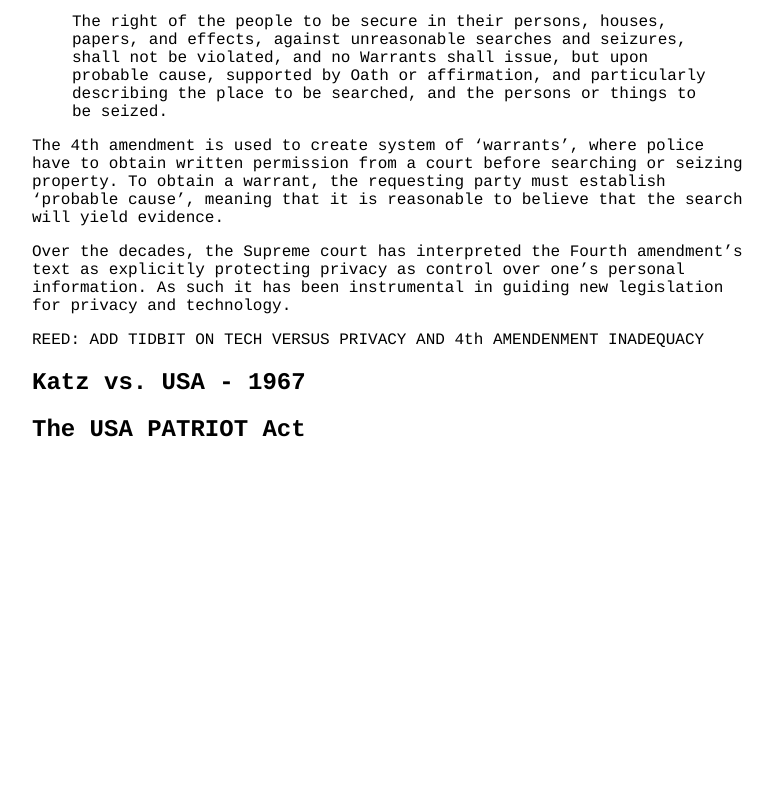
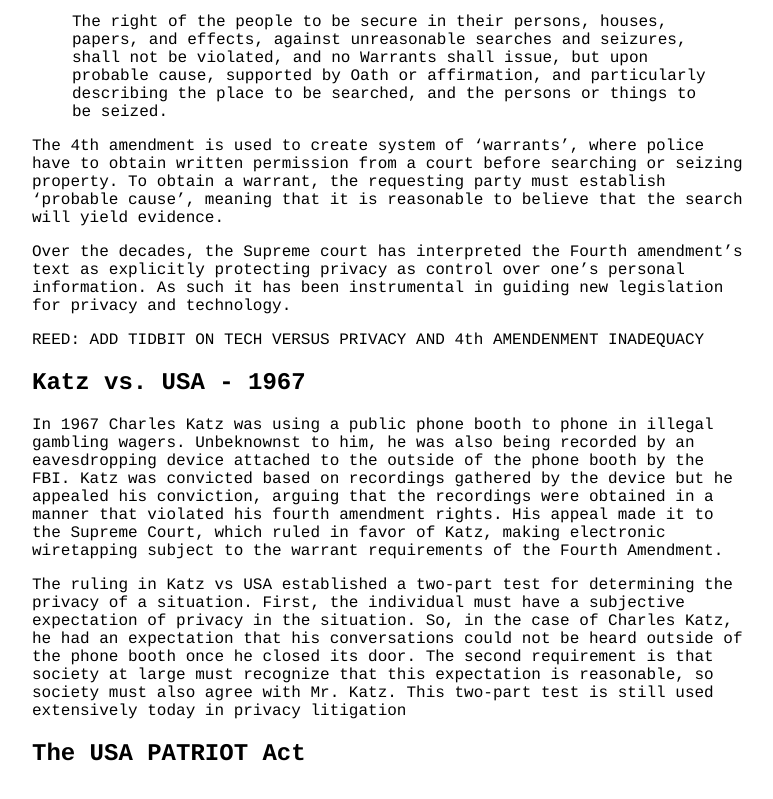
Before and after one commit to JayThomason/bigbrotherethics, a plain HTML site: page privacy_history.html in a window 1280 px wide. Shown: the part 309-1108 px from the top of the page, without its empty margins (128-901 px from the left). Before the commit the page ends 912 px from the top, so only its background shows below. Drawn offline with Linux system fonts and the light colour scheme.

Commit message:
Added katz v usa

```diff
--- a/privacy_history.html
+++ b/privacy_history.html
@@ -18,8 +18,9 @@
     <p>Over the decades, the Supreme court has interpreted the Fourth amendment’s text as explicitly protecting privacy as control over one’s personal information. As such it has been instrumental in guiding new legislation for privacy and technology.</p>
     <p>REED: ADD TIDBIT ON TECH VERSUS PRIVACY AND 4th AMENDENMENT INADEQUACY</p>
     <h2><a name="katzvusa">Katz vs. USA - 1967</a></h2>
+    <p>In 1967 Charles Katz was using a public phone booth to phone in illegal gambling wagers. Unbeknownst to him, he was also being recorded by an eavesdropping device attached to the outside of the phone booth by the FBI. Katz was convicted based on recordings gathered by the device but he appealed his conviction, arguing that the recordings were obtained in a manner that violated his fourth amendment rights. His appeal made it to the Supreme Court, which ruled in favor of Katz, making electronic wiretapping subject to the warrant requirements of the Fourth Amendment.</p>
 
-    <p>
+    <p>The ruling in Katz vs USA established a two-part test for determining the privacy of a situation. First, the individual must have a subjective expectation of privacy in the situation. So, in the case of Charles Katz, he had an expectation that his conversations could not be heard outside of the phone booth once he closed its door. The second requirement is that society at large must recognize that this expectation is reasonable, so society must also agree with Mr. Katz. This two-part test is still used extensively today in privacy litigation</p>
     <h2><a name="patriotact">The USA PATRIOT Act</a></h2>
     <p>
   </body>
```
